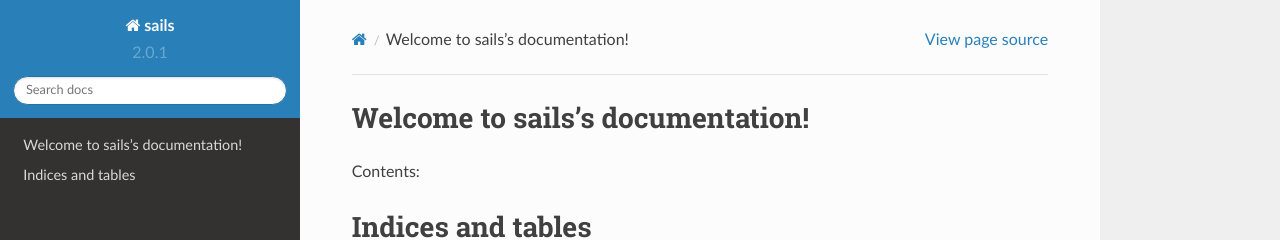
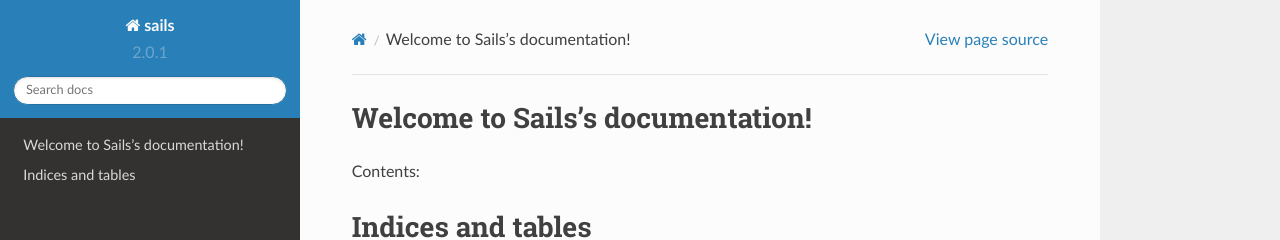
Before and after one commit to jaredtritz/jsonsails-readthedocs, a Sphinx documentation site: the page built from source/index.rst, in a window 1280 px wide. Shown: the top 240 px of the page. Built offline with Sphinx 7.4.7 and the Read the Docs theme 2.0.0, drawn with Linux system fonts in a browser that asks for light colours.

Commit message:
trying a commit/update cycle with RTD

```diff
--- a/source/index.rst
+++ b/source/index.rst
@@ -3,7 +3,7 @@
    You can adapt this file completely to your liking, but it should at least
    contain the root `toctree` directive.
 
-Welcome to sails's documentation!
+Welcome to Sails's documentation!
 =================================
 
 Contents:
```
